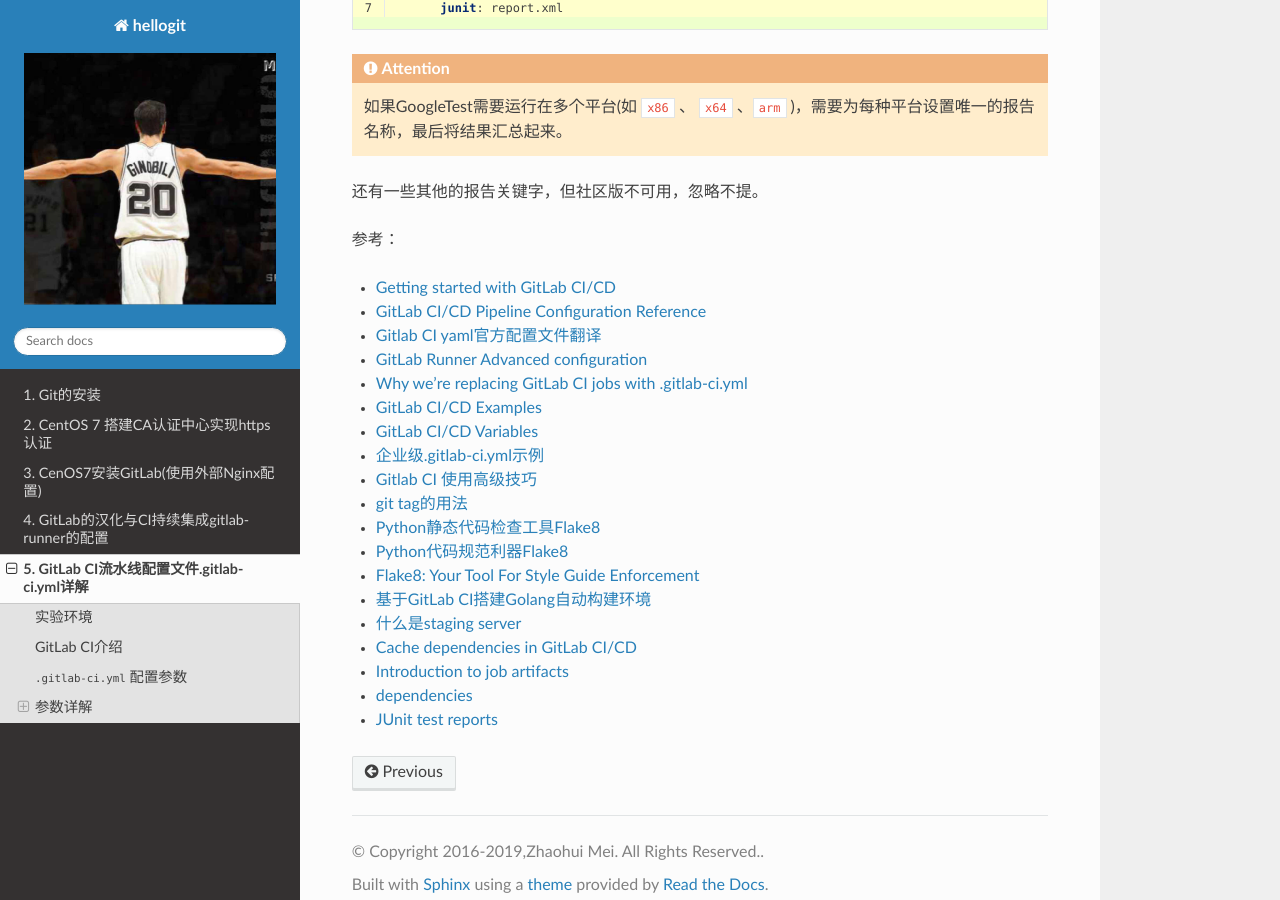
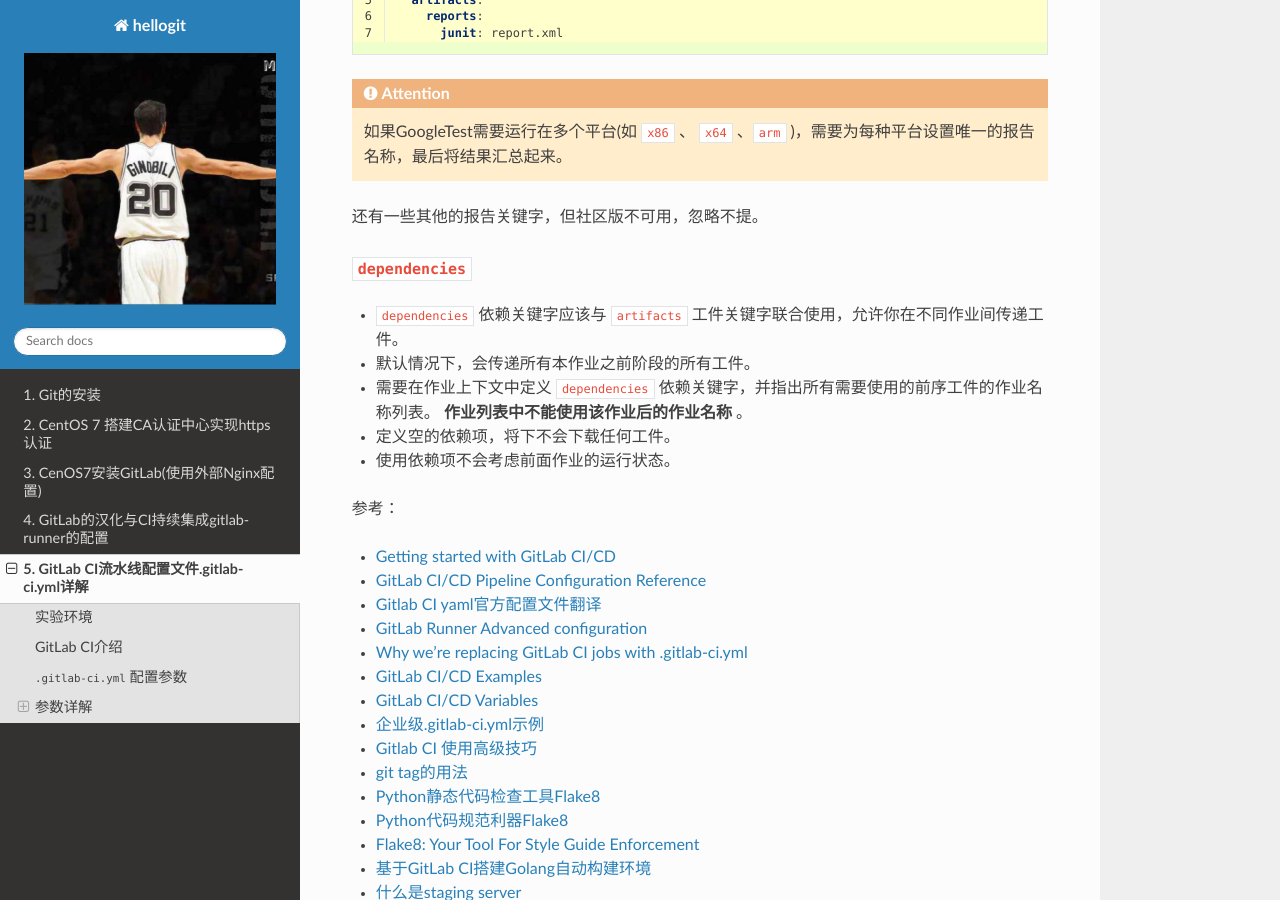
Before and after one commit to meizhaohui/hellogit, a Sphinx documentation site: the page built from source/gitlab_ci_.gitlab-ci.yml_detail.rst, in a window 1280 px wide and 900 px high, scrolled down 50354 px. Built offline with Sphinx 7.4.7 and the Read the Docs theme 2.0.0, drawn with Linux system fonts in a browser that asks for light colours.

Commit message:
add gitlab pipeline dependencies

```diff
--- a/source/gitlab_ci_.gitlab-ci.yml_detail.rst
+++ b/source/gitlab_ci_.gitlab-ci.yml_detail.rst
@@ -1999,6 +1999,28 @@ Dynamic environments 动态环境
 还有一些其他的报告关键字，但社区版不可用，忽略不提。
 
 
+``dependencies``
+~~~~~~~~~~~~~~~~~~~~~~~~~~~~~~~~~~~~~~~~~~~~~~~~~
+
+- ``dependencies`` 依赖关键字应该与 ``artifacts`` 工件关键字联合使用，允许你在不同作业间传递工件。
+- 默认情况下，会传递所有本作业之前阶段的所有工件。
+- 需要在作业上下文中定义 ``dependencies`` 依赖关键字，并指出所有需要使用的前序工件的作业名称列表。 **作业列表中不能使用该作业后的作业名称** 。
+- 定义空的依赖项，将下不会下载任何工件。
+- 使用依赖项不会考虑前面作业的运行状态。
+
+
+
+
+
+
+
+
+
+
+
+
+
+
 
 
 
```
